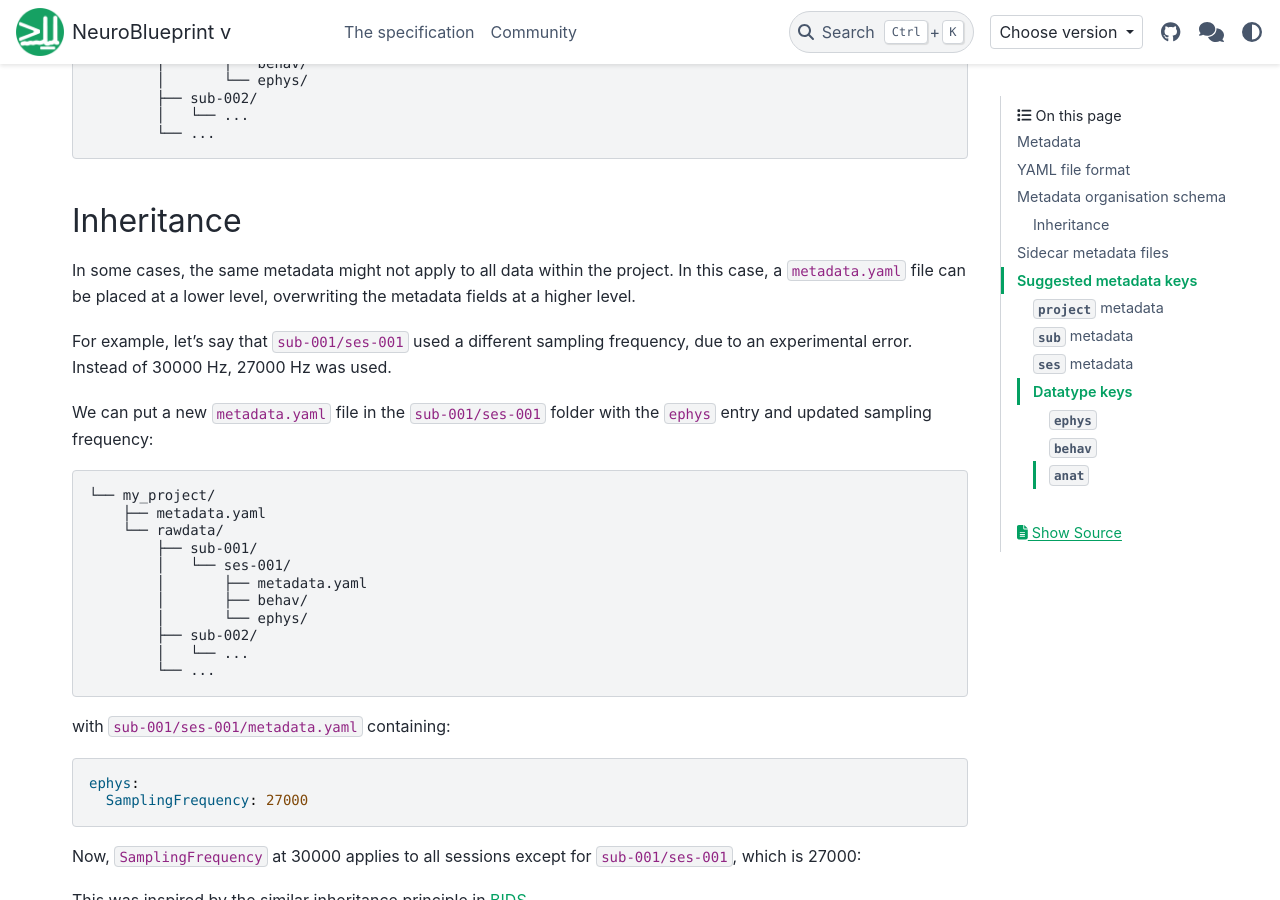
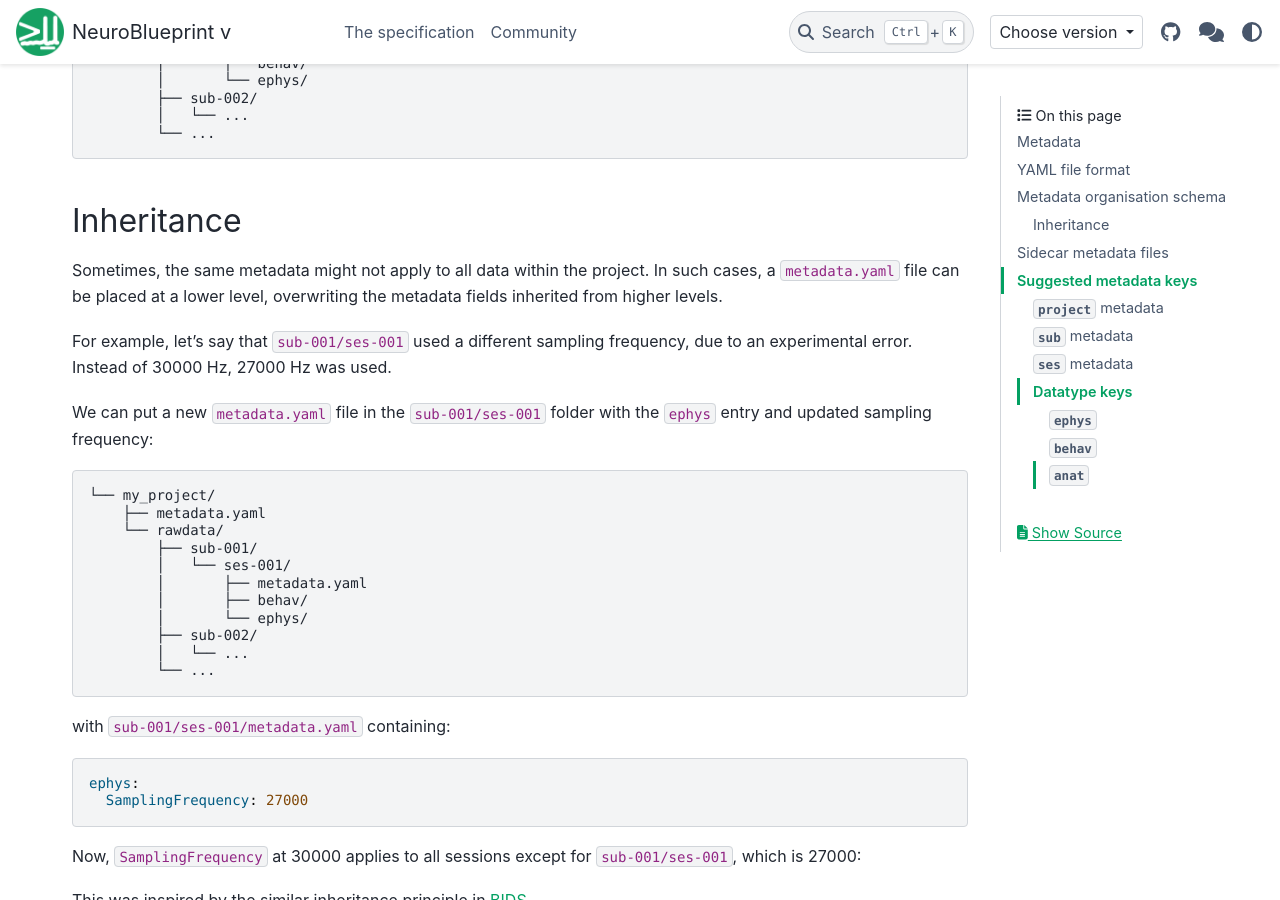
Before and after one commit to neuroinformatics-unit/NeuroBlueprint, a Sphinx documentation site: the page built from docs/source/metadata.md, in a window 1280 px wide and 900 px high, scrolled down 2104 px. Built offline with Sphinx 7.4.7 and the PyData theme 0.15.4, drawn with Linux system fonts in a browser that asks for light colours; the version number could not be read and is left out.

Commit message:
Update docs/source/metadata.md
Co-authored-by: Niko Sirmpilatze <niko.sirbiladze@gmail.com>

```diff
--- a/docs/source/metadata.md
+++ b/docs/source/metadata.md
@@ -116,9 +116,9 @@ we can place this metadata file at the top-level of the project:
 
 ## Inheritance
 
-In some cases, the same metadata might not apply to all data within the project.
-In this case, a `metadata.yaml` file can be placed at a lower level, overwriting
-the metadata fields at a higher level.
+Sometimes, the same metadata might not apply to all data within the project.
+In such cases, a `metadata.yaml` file can be placed at a lower level, overwriting
+the metadata fields inherited from higher levels.
 
 For example, let's say that `sub-001/ses-001` used a different sampling frequency,
 due to an experimental error. Instead of 30000 Hz, 27000 Hz was used.
```
